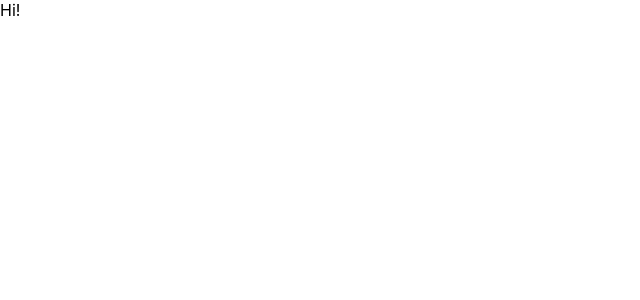
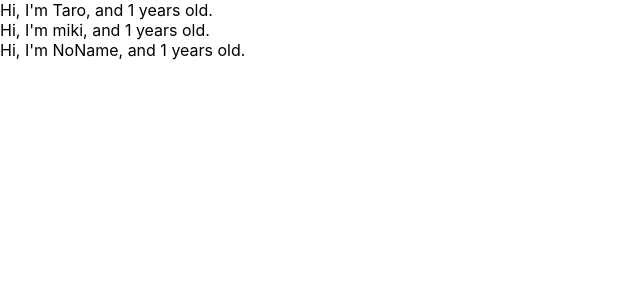
Before and after one commit to lucky-bull/udemy-react-redux-crud-application-lucky, a React (Create React App) app: page / in a window 1280 px wide. Shown: the top 300 px of the page, without its empty margins (0-640 px from the left). Built offline with nearby package versions, Linux system fonts and the light colour scheme.

Commit message:
learn props

```diff
--- a/src/App.js
+++ b/src/App.js
@@ -1,4 +1,4 @@
-import React from 'react';
+import React from "react";
 
 // function App() {
 //   return(
@@ -10,7 +10,33 @@ import React from 'react';
 // }
 
 const App = () => {
-  return (<div>Hi!</div>)
-}
+  // 一括で変数で管理して、mapで回しながら表示
+  // ユニークキー どのdomが変更になったのかを管理してるから。必要最低限のdomの範囲をみている。
+  // index を入れるのが最良
+  const profiles = [
+    { name: "Taro", age: 10 },
+    { name: "miki", age: 27 },
+    { name: "NoName" },
+  ];
+  return (
+    <div>
+      {profiles.map((profile, index) => {
+        return <User name={profile.name} key={index} />;
+      })}
+    </div>
+  );
+};
+
+const User = (props) => {
+  return (
+    <div>
+      Hi, I'm {props.name}, and {props.age} years old.
+    </div>
+  );
+};
+
+User.defaultProps = {
+  age: 1,
+};
 
 export default App;
```
